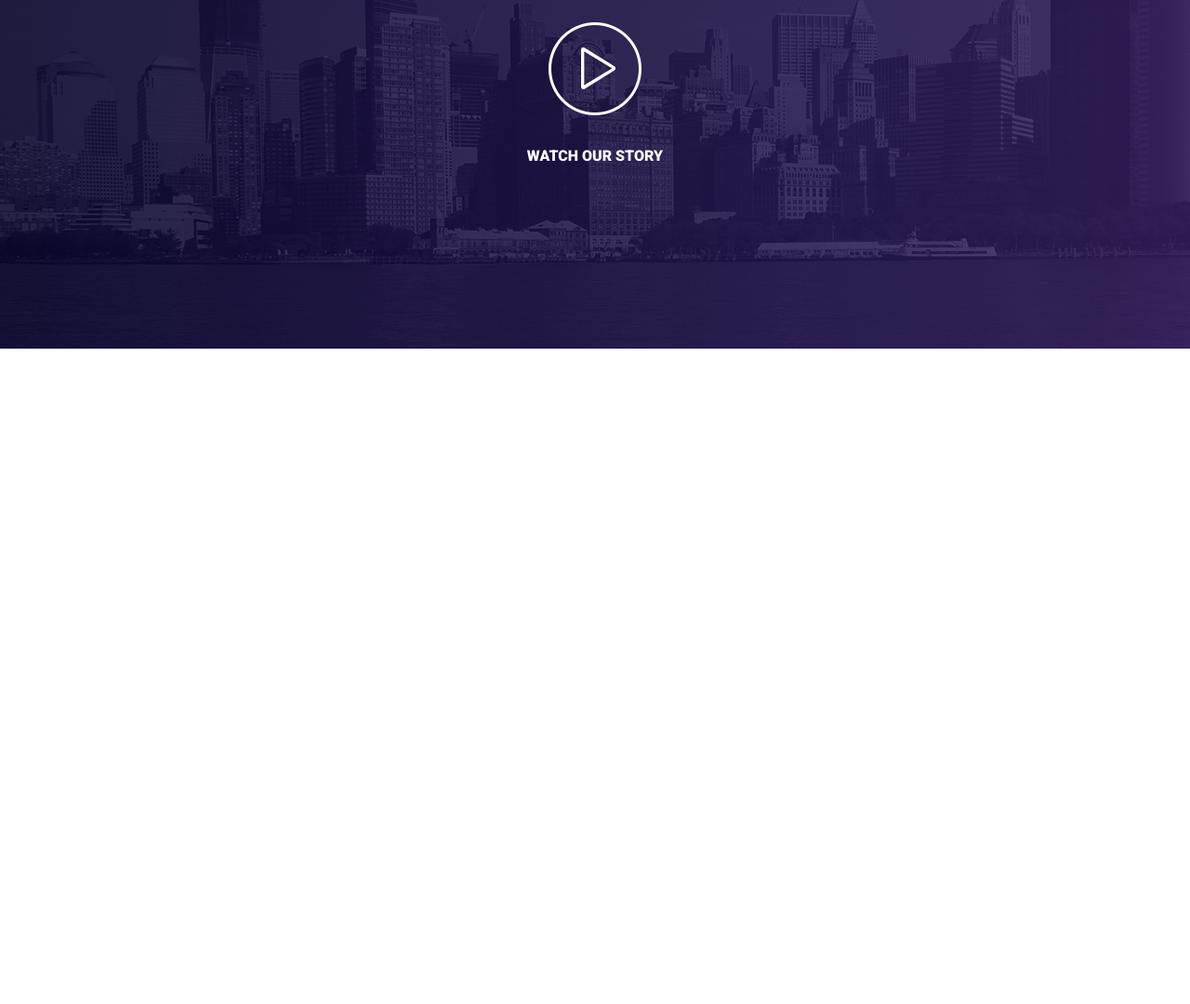
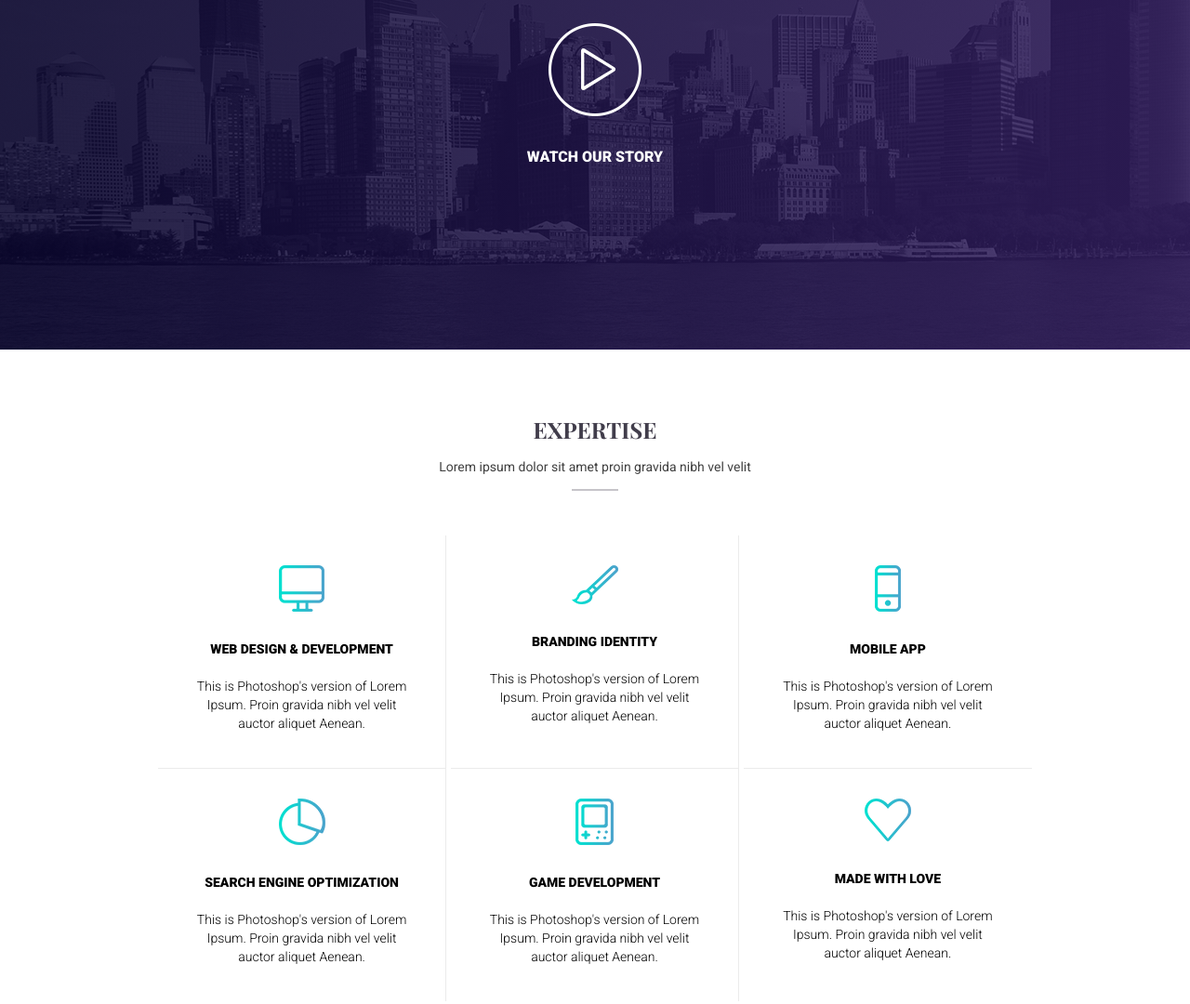
Before and after one commit to serejabogdan/tajem, a plain HTML site: page index.html in a window 1280 px wide. Shown: the part 1272-2352 px from the top of the page at 93% size. Before the commit the page ends 1647 px from the top, so only its background shows below. Drawn offline with nearby package versions, Linux system fonts and the light colour scheme; a web font is replaced by a local one.

Commit message:
added: expertise-section html and css

```diff
--- /dev/null
+++ b/css/expertise.css
@@ -0,0 +1,70 @@
+.expertise {
+  padding: 70px 0;
+}
+
+.expertise__header {
+  display: flex;
+  flex-direction: column;
+  align-items: center;
+  margin-bottom: 48px;
+}
+
+.expertise__title {
+  color: var(--dark-gray);
+  text-transform: uppercase;
+  font-weight: var(--huge-text-size);
+  margin-bottom: 16px;
+}
+
+.expertise__text {
+  font-size: var(--text-size);
+  font-weight: var(--text-weight-regular);
+  opacity: 0.75;
+  margin-bottom: 16px;
+}
+
+.separator {
+  background-color: #c6c4c9;
+  height: 2px;
+}
+
+.expertise-cards {
+  display: flex;
+  flex-wrap: wrap;
+  justify-content: space-between;
+}
+
+.expertise__card {
+  padding: 32px 32px 38px 32px;
+  flex-basis: 33%;
+  display: flex;
+  flex-direction: column;
+  align-items: center;
+  border-right: 1px solid #ebebeb;
+  border-bottom: 1px solid #ebebeb;
+}
+
+.expertise__card img {
+  margin-bottom: 32px;
+}
+
+.card__title {
+  font-weight: var(--text-weight-bold);
+  font-size: var(--text-size);
+  margin-bottom: 22px;
+}
+
+.card__text {
+  font-weight: var(--text-weight-light);
+  font-size: var(--text-size);
+  text-align: center;
+  line-height: 20px;
+}
+
+.last-card-bottom {
+  border-bottom: 0;
+}
+
+.last-card-right {
+  border-right: 0;
+}
--- a/index.html
+++ b/index.html
@@ -7,6 +7,7 @@
     <link rel="stylesheet" href="./css/index.css" />
     <link rel="stylesheet" href="./css/about-us.css" />
     <link rel="stylesheet" href="./css/our-story.css" />
+    <link rel="stylesheet" href="./css/expertise.css" />
     <title>Tajam</title>
   </head>
   <body>
@@ -81,5 +82,46 @@
         </div>
       </div>
     </section>
+    <section class="expertise">
+      <div class="wrapper">
+        <div class="expertise__header">
+          <h2 class="expertise__title">expertise</h2>
+          <div class="expertise__text">Lorem ipsum dolor sit amet proin gravida nibh vel velit</div>
+          <div class="separator"></div>
+        </div>
+        <div class="expertise-cards cards">
+          <div class="expertise__card">
+            <img src="./assets/images/expertice-icons/web-design.png" alt="expertise icon" />
+            <h3 class="card__title">WEB DESIGN & DEVELOPMENT</h3>
+            <span class="card__text">This is Photoshop's version of Lorem Ipsum. Proin gravida nibh vel velit auctor aliquet Aenean.</span>
+          </div>
+          <div class="expertise__card">
+            <img src="./assets/images/expertice-icons/branding-identify.png" alt="expertise icon" />
+            <h3 class="card__title">BRANDING IDENTITY</h3>
+            <span class="card__text">This is Photoshop's version of Lorem Ipsum. Proin gravida nibh vel velit auctor aliquet Aenean.</span>
+          </div>
+          <div class="expertise__card last-card-right">
+            <img src="./assets/images/expertice-icons/mobile-app.png" alt="expertise icon" />
+            <h3 class="card__title">MOBILE APP</h3>
+            <span class="card__text">This is Photoshop's version of Lorem Ipsum. Proin gravida nibh vel velit auctor aliquet Aenean.</span>
+          </div>
+          <div class="expertise__card last-card-bottom">
+            <img src="./assets/images/expertice-icons/engine-optimization.png" alt="expertise icon" />
+            <h3 class="card__title">SEARCH ENGINE OPTIMIZATION</h3>
+            <span class="card__text">This is Photoshop's version of Lorem Ipsum. Proin gravida nibh vel velit auctor aliquet Aenean.</span>
+          </div>
+          <div class="expertise__card last-card-bottom">
+            <img src="./assets/images/expertice-icons/game-dev.png" alt="expertise icon" />
+            <h3 class="card__title">GAME DEVELOPMENT</h3>
+            <span class="card__text">This is Photoshop's version of Lorem Ipsum. Proin gravida nibh vel velit auctor aliquet Aenean.</span>
+          </div>
+          <div class="expertise__card last-card-bottom last-card-right">
+            <img src="./assets/images/expertice-icons/made-with-love.png" alt="expertise icon" />
+            <h3 class="card__title">MADE WITH LOVE</h3>
+            <span class="card__text">This is Photoshop's version of Lorem Ipsum. Proin gravida nibh vel velit auctor aliquet Aenean.</span>
+          </div>
+        </div>
+      </div>
+    </section>
   </body>
 </html>
```
Also changed, not shown: assets/images/expertice-icons/branding-identify.png (added), assets/images/expertice-icons/engine-optimization.png (added), assets/images/expertice-icons/game-dev.png (added), assets/images/expertice-icons/made-with-love.png (added), assets/images/expertice-icons/mobile-app.png (added), assets/images/expertice-icons/web-design.png (added).
